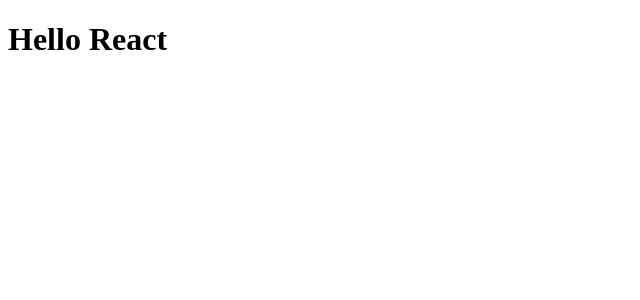
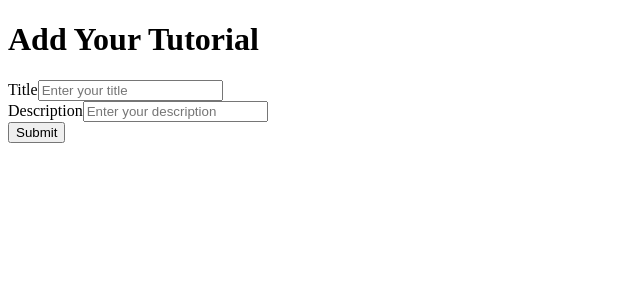
Before and after one commit to fulyature/tutorial-app, a React (Create React App) app: page / in a window 1280 px wide. Shown: the top 300 px of the page, without its empty margins (0-640 px from the left). Built offline with nearby package versions, Linux system fonts and the light colour scheme.

Commit message:
styling:form

```diff
--- a/package.json
+++ b/package.json
@@ -35,5 +35,8 @@
       "last 1 firefox version",
       "last 1 safari version"
     ]
+  },
+  "devDependencies": {
+    "gh-pages": "^5.0.0"
   }
 }
--- a/src/App.js
+++ b/src/App.js
@@ -1,9 +1,11 @@
+import AddTutorial from "./components/AddTutorial";
+
 function App() {
   return (
     <div className="App">
-      <h1>Hello React</h1>
+      <AddTutorial />
     </div>
-  )
+  );
 }
 
-export default App
+export default App;
--- a/src/components/AddTutorial.jsx
+++ b/src/components/AddTutorial.jsx
@@ -1,7 +1,24 @@
 import React from "react";
 
 const AddTutorial = () => {
-  return <div>AddTutorial</div>;
+  return (
+    <div>
+      <h1>Add Your Tutorial</h1>
+      <form>
+        <div>
+          <label>Title</label>
+          <input id="title" placeholder="Enter your title" type="text" />
+        </div>
+        <div>
+          <label>Description</label>
+          <input id="desc" placeholder="Enter your description" type="text" />
+        </div>
+        <button type="submit" className="btn btn-danger mb-4">
+          Submit
+        </button>
+      </form>
+    </div>
+  );
 };
 
 export default AddTutorial;
```
Also changed, not shown: 1 other file (tests, documents, lock files or other folders).
